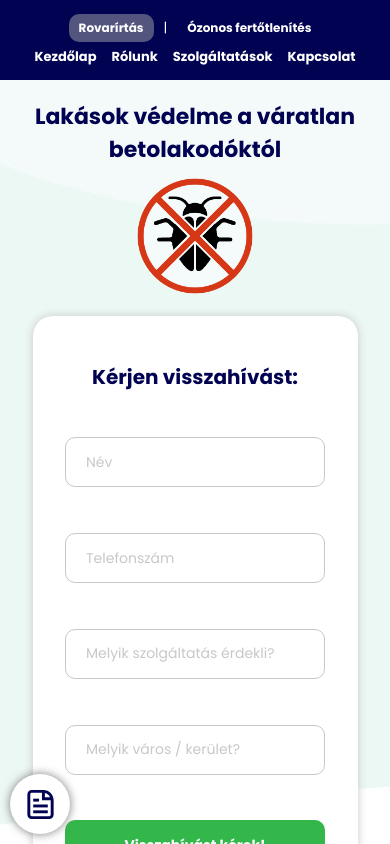
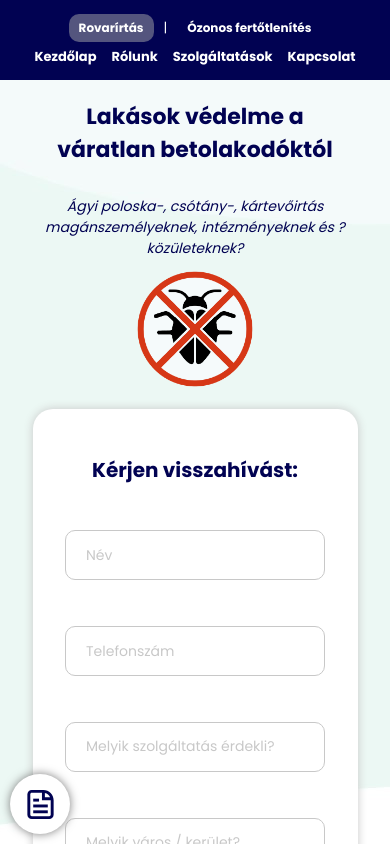
Before and after one commit to buikrisz/frugi, a React (Create React App) app: page / in a window 390 px wide. Shown: the top 844 px of the page. Built offline with nearby package versions, Linux system fonts and the light colour scheme.

Commit message:
minor edits

```diff
--- a/src/App.css
+++ b/src/App.css
@@ -77,6 +77,7 @@ ol, ul, li {
     width: 35px;
     color: #010252;
 }
+
 /*Form submit animation*/
 
 .loader {
--- a/src/components/OzoneLandingSection/OzoneLandingSection.css
+++ b/src/components/OzoneLandingSection/OzoneLandingSection.css
@@ -45,10 +45,10 @@
     width: 300px;
 }
 
-.landingContent h2 {
+/* .landingContent h2 {
     width: 750px;
     font-size: 70px;
-}
+} */
 
 @media (max-width: 1700px) {
 
--- a/src/components/PestChooseUs/PestChooseUs.css
+++ b/src/components/PestChooseUs/PestChooseUs.css
@@ -74,6 +74,7 @@
     height: 600px;
     width: 600px;
     border-radius: 50%;
+    object-fit: cover;
 }
 
 #rolunk .content .rightContent {
--- a/src/components/PestChooseUs/PestChooseUs.jsx
+++ b/src/components/PestChooseUs/PestChooseUs.jsx
@@ -3,6 +3,7 @@ import './PestChooseUs.css';
 import { HiPlusCircle } from 'react-icons/hi';
 import { BsCheck2Circle } from 'react-icons/bs';
 import placeholder from '../../images/placeholder.png';
+import about_us from '../../images/about_us.jpg';
 
 function ChooseUs() {
     return (
@@ -14,7 +15,7 @@ function ChooseUs() {
                         <h4>Teljes felszereltség</h4>
                         <HiPlusCircle className='icon' />
                     </button>
-                    <img src={placeholder} alt="About us" className='aboutUs' />
+                    <img src={about_us} alt="About us" className='aboutUs' />
                     <button className='right'>
                         <HiPlusCircle className='icon' />
                         <h4>?Kiemelkedő szolgáltatás?</h4>
--- a/src/components/PestLandingSection/PestLandingSection.css
+++ b/src/components/PestLandingSection/PestLandingSection.css
@@ -15,19 +15,33 @@
     height: calc(100vh - 180px);
 }
 
-#kezdolap .landingContent div {
+#kezdolap .landingContent .landingTextImg {
     display: flex;
     align-items: center;
 }
 
-#kezdolap .landingContent div img {
+#kezdolap .landingContent .landingTextImg img {
     height: 300px;
     width: 300px;
 }
 
-.landingContent h2 {
+#kezdolap .landingContent .landingTextImg .landingText {
+    display: flex;
+    flex-direction: column;
+    align-items: center;
+    gap: 30px;
+}
+
+#kezdolap .landingContent .landingTextImg .landingText .landingTitle {
     width: 750px;
-    font-size: 70px;
+    font-size: 55px;
+}
+
+#kezdolap .landingContent .landingTextImg .landingText .landingSubtitle {
+    width: 750px;
+    font-size: 22px;
+    font-style: italic;
+    font-weight: 400;
 }
 
 @media (max-width: 1700px) {
@@ -35,8 +49,9 @@
         padding-top: 80px;
     }
 
-    #kezdolap .landingContent div {
+    #kezdolap .landingContent .landingTextImg {
         flex-direction: column;
+        gap: 40px;
     }
 
 }
@@ -52,16 +67,12 @@
         height: unset;
     }
 
-    #kezdolap .landingContent div {
+    #kezdolap .landingContent .landingTextImg {
         text-align: center;
         gap: 10px;
     }
 
-    .landingContent h2 {
-        font-size: 50px;
-    }
-
-    #kezdolap .landingContent div img {
+    #kezdolap .landingContent .landingTextImg img {
         height: 200px;
         width: 200px;
     }
@@ -78,10 +89,17 @@
         gap: 50px;
     }
 
-    .landingContent h2 {
+    #kezdolap .landingContent .landingTextImg .landingText .landingTitle, #kezdolap .landingContent .landingTextImg .landingText .landingSubtitle {
         text-align: center;
         width: 80%;
-        font-size: 26px;
+    }
+
+    #kezdolap .landingContent .landingTextImg .landingText .landingTitle {
+        font-size: 35px;
+    }
+
+    #kezdolap .landingContent .landingTextImg .landingText .landingSubtitle {
+        font-size: 18px;
     }
 }
 
@@ -101,13 +119,15 @@
         gap: 20px;
     }
 
-    .landingContent h2 {
-        text-align: center;
-        width: 325px;
+    #kezdolap .landingContent .landingTextImg .landingText .landingTitle {
         font-size: 22px;
     }
 
-    #kezdolap .landingContent div img {
+    #kezdolap .landingContent .landingTextImg .landingText .landingSubtitle {
+        font-size: 14px;
+    }
+
+    #kezdolap .landingContent .landingTextImg img {
         height: 120px;
         width: 120px;
     }
--- a/src/components/PestLandingSection/PestLandingSection.jsx
+++ b/src/components/PestLandingSection/PestLandingSection.jsx
@@ -7,8 +7,11 @@ function LandingSection() {
     return (
         <section id='kezdolap'>
             <div className='landingContent'>
-                <div>
-                    <h2>Lakások védelme a váratlan betolakodóktól</h2>
+                <div className='landingTextImg'>
+                    <div className='landingText'>
+                        <h2 className='landingTitle'>Lakások védelme a váratlan betolakodóktól</h2>
+                        <h5 className='landingSubtitle'>Ágyi poloska-, csótány-, kártevőirtás magánszemélyeknek, intézményeknek és ?közületeknek?</h5>
+                    </div>
                     <img src={image} alt="Pest Control" />
                 </div>
                 <LandingForm />
--- a/src/components/PestServiceDetails/PestServiceDetails.css
+++ b/src/components/PestServiceDetails/PestServiceDetails.css
@@ -14,6 +14,29 @@
     border-radius: 20px;
     box-shadow: 2px 2px 10px 5px rgb(200, 200, 200);
 }
+
+/* Scrollbar design */
+.serviceDetails ::-webkit-scrollbar {
+    width: 15px;
+}
+
+/* Track */
+.serviceDetails ::-webkit-scrollbar-track {
+    box-shadow: inset 0 0 5px grey;
+    border-radius: 10px;
+}
+
+/* Handle */
+.serviceDetails ::-webkit-scrollbar-thumb {
+    background: #34b74a;
+    border-radius: 10px;
+}
+
+/* Handle on hover */
+.serviceDetails ::-webkit-scrollbar-thumb:hover {
+    background: #308f3f;
+}
+/* Scrollbar design */
 
 .serviceDetails img {
     height: 100px;
```
Also changed, not shown: src/components/PestServices/PestServices.jsx (+6 -6 lines), src/containers/Documents.jsx (added, +11 -0 lines), src/images/about_us.jpg (added).
